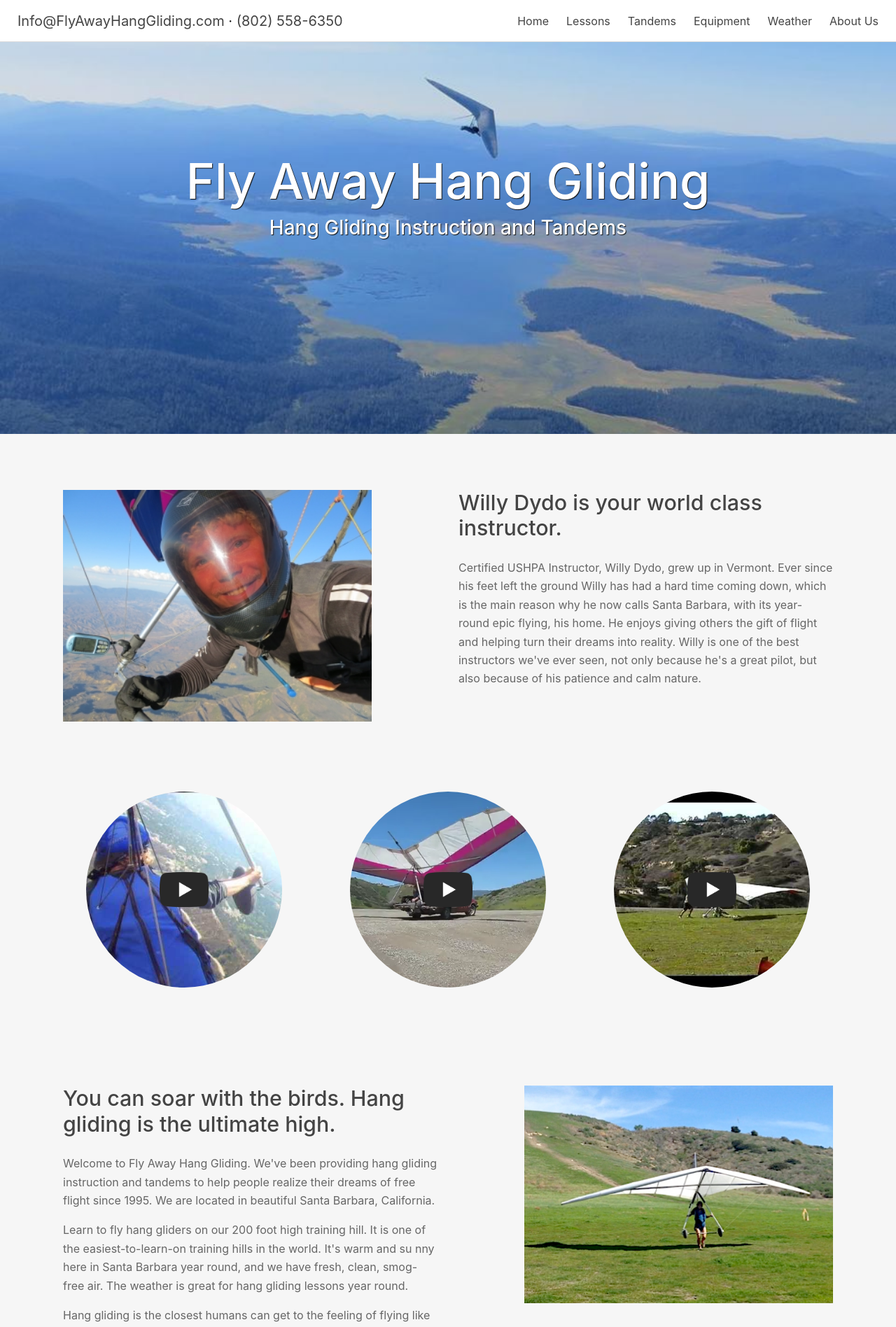
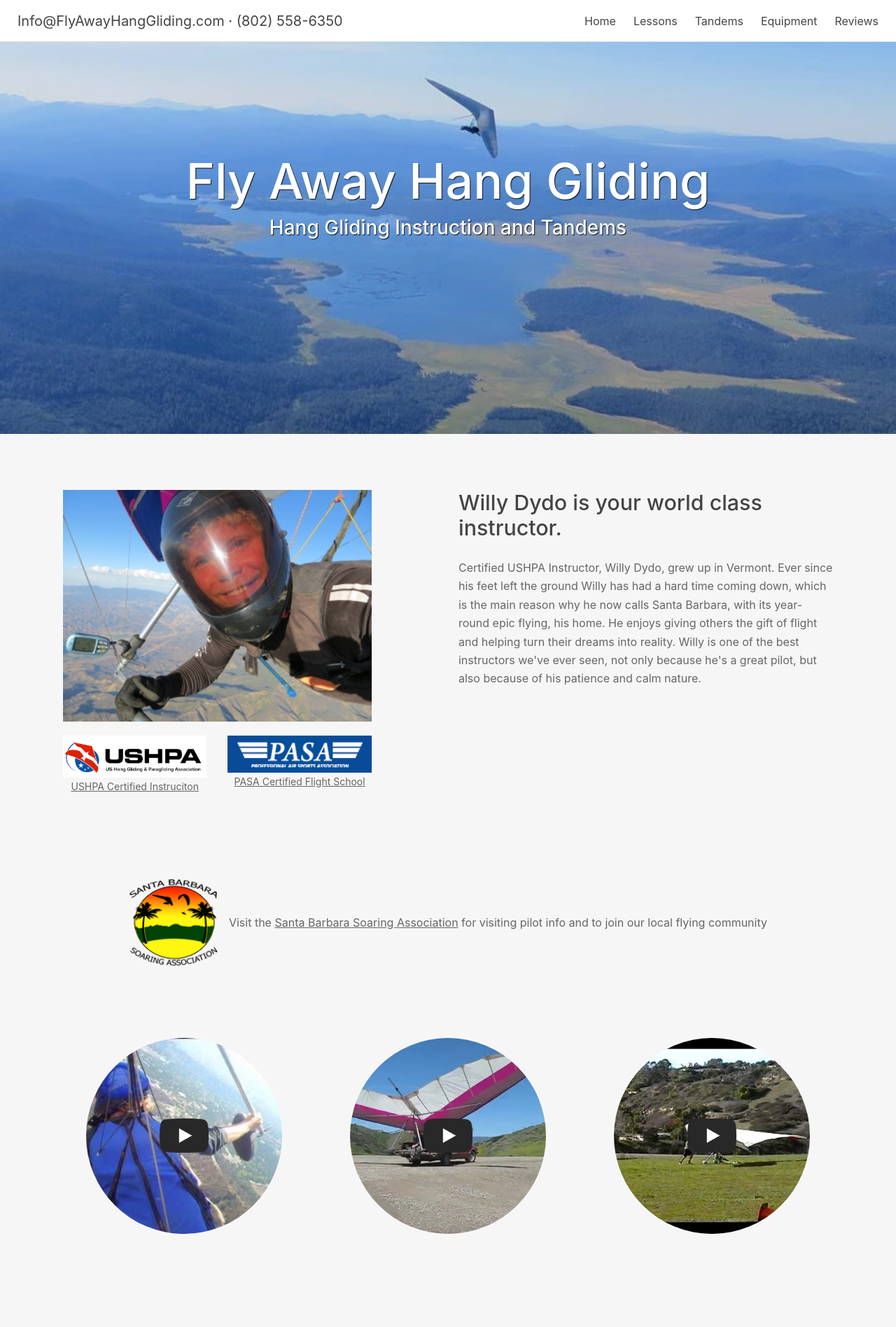
Before and after one commit to sylspren/flyawayhanggliding, a PHP site: page /node/web/ in a window 1280 px wide. Shown: the top 1896 px of the page at 70% size. Run offline with PHP 8.4, Linux system fonts and the light colour scheme; some libraries are stand-ins or nearby versions.

Commit message:
add a bit more content to home

```diff
--- a/node/public/css/fahg.css
+++ b/node/public/css/fahg.css
@@ -75,7 +75,7 @@ a:hover {
   }
 }
 .hero-image {
-  background-image: url("/img/hero2.jpg");
+  background-image: url("/img/hero.jpg");
   background-repeat: no-repeat;
   background-size: cover;
   background-position-x: center;
@@ -147,6 +147,35 @@ a:hover {
 .content .row iframe {
   width: 100%;
 }
+.content a {
+  text-decoration: underline;
+  color: #666;
+}
+.content a:hover {
+  color: #44b6f5;
+}
+.row.certifications {
+  margin-top: 20px;
+  margin-bottom: 0;
+}
+.row.certifications .caption {
+  font-size: 14px;
+}
+.row.certifications .col-lg-6 {
+  max-width: 240px;
+  margin: 0 auto;
+}
+.sbsa-callout {
+  margin: 0 auto;
+  display: table;
+}
+.sbsa-callout img {
+  margin-right: 15px;
+}
+.sbsa-callout p {
+  display: table-cell;
+  vertical-align: middle;
+}
 .video-container {
   max-width: 320px;
   margin: auto;
--- a/node/web/fahg.styl
+++ b/node/web/fahg.styl
@@ -61,7 +61,7 @@ a
         display initial
 
 .hero-image
-  background-image url("/img/hero2.jpg")
+  background-image url("/img/hero.jpg")
   background-repeat no-repeat
   background-size cover
   background-position-x center
@@ -111,6 +111,29 @@ a
     img.fullwidth,
     iframe
       width 100%
+  a
+    text-decoration underline
+    color #666
+    &:hover
+      color $alphaBlue
+
+.row.certifications
+  margin-top 20px
+  margin-bottom 0
+  .caption
+    font-size 14px
+  .col-lg-6
+    max-width 240px
+    margin 0 auto
+
+.sbsa-callout
+  margin 0 auto
+  display table
+  img
+    margin-right 15px
+  p
+    display table-cell
+    vertical-align middle
 
 .video-container
   max-width 320px
--- a/node/web/index.html
+++ b/node/web/index.html
@@ -36,8 +36,7 @@
           <li class="navbar-item"><a class="navbar-link" href="lessons.php">Lessons</a></li>
           <li class="navbar-item"><a class="navbar-link" href="tandems.php">Tandems</a></li>
           <li class="navbar-item"><a class="navbar-link" href="equipment.php">Equipment</a></li>
-          <li class="navbar-item"><a class="navbar-link" href="weather.php">Weather</a></li>
-          <li class="navbar-item"><a class="navbar-link" href="about.php">About Us</a></li>
+          <li class="navbar-item"><a class="navbar-link" href="about.php">Reviews</a></li>
         </ul>
       </div>
     </div>
@@ -52,6 +51,20 @@
       <div class="row">
         <div class="col-sm-5">
           <img class="fullwidth" src="http://flyawayhanggliding.com/fafiles/Willy%20Dydo%20Instructor.jpg" alt="About Willy Dydo Instructor" title="Willy Dydo Instructor"/>
+          <div class="row text-center certifications">
+            <div class="col-lg-6">
+              <a href="https://www.ushpa.org/">
+                <img class="fullwidth" src="img/ushpa_certified.png">
+                <p class="caption">USHPA Certified Instruciton</p>
+              </a>
+            </div>
+            <div class="col-lg-6">
+              <a href="http://www.pasaschools.org/certified-free-flight-schools/">
+                <img class="fullwidth" src="img/pasa_certified.png">
+                <p class="caption">PASA Certified Flight School</p>
+              </a>
+            </div>
+          </div>
         </div>
         <div class="col-sm-6 offset-sm-1">
           <h3>Willy Dydo is your world class instructor.</h3>
@@ -60,6 +73,14 @@
   He enjoys giving others the gift of flight and helping turn their dreams into reality.
   Willy   is one of the best instructors we've ever seen, not only because he's a great pilot, but also because of his
   patience and calm nature. <br clear="all"></p>
+        </div>
+      </div>
+      <div class="row">
+        <div class="sbsa-callout">
+          <a href="http://www.sbsa.info/"><img height="130px" src="img/sbsalogo.png" alt="Santa Barbara Soaring Association"></a>
+          <p>
+            Visit the <a href="http://www.sbsa.info/">Santa Barbara Soaring Association</a> for visiting pilot info and to join our local flying community
+          </p>
         </div>
       </div>
       <div class="row">
@@ -89,10 +110,9 @@
       <div class="row">
         <div class="col-sm-6">
           <h3>You can soar with the birds. Hang gliding is the ultimate high.</h3>
-          <p>Welcome to Fly Away Hang Gliding. We've been providing hang gliding instruction and tandems to help people realize their dreams of free flight since 1995.  We are located in beautiful Santa Barbara, California.</p>
+          <p>Welcome to Fly Away Hang Gliding. We've been providing hang gliding instruction and tandems to help people realize their dreams of free flight since 1995. We are located in beautiful Santa Barbara, California.</p>
 
-          <p>Learn to fly hang gliders on our 200 foot high training hill. It is one of the easiest-to-learn-on training hills in the world.  It's warm and
-      su  nny here in Santa Barbara year round, and we have fresh, clean, smog-free air.  The weather is great for hang gliding lessons year round.</p>
+          <p>Learn to fly hang gliders on our 200 foot high training hill. It is one of the easiest-to-learn-on training hills in the world. It's warm and sunny here in Santa Barbara providing for perfect year round flying conditions.  Weather you are local or looking to travel to obtain your H2 novice rating, Fly Away Hang Gliding is your premier location.</p>
 
           <p>Hang gliding is the closest humans can get to the feeling of flying like a bird, like in your dreams.</p>
         </div>
```
Also changed, not shown: node/public/img/hero.jpg, node/public/img/hero2.jpg (deleted), node/public/img/pasa_certified.png (added), node/public/img/ushpa_certified.png (added).
